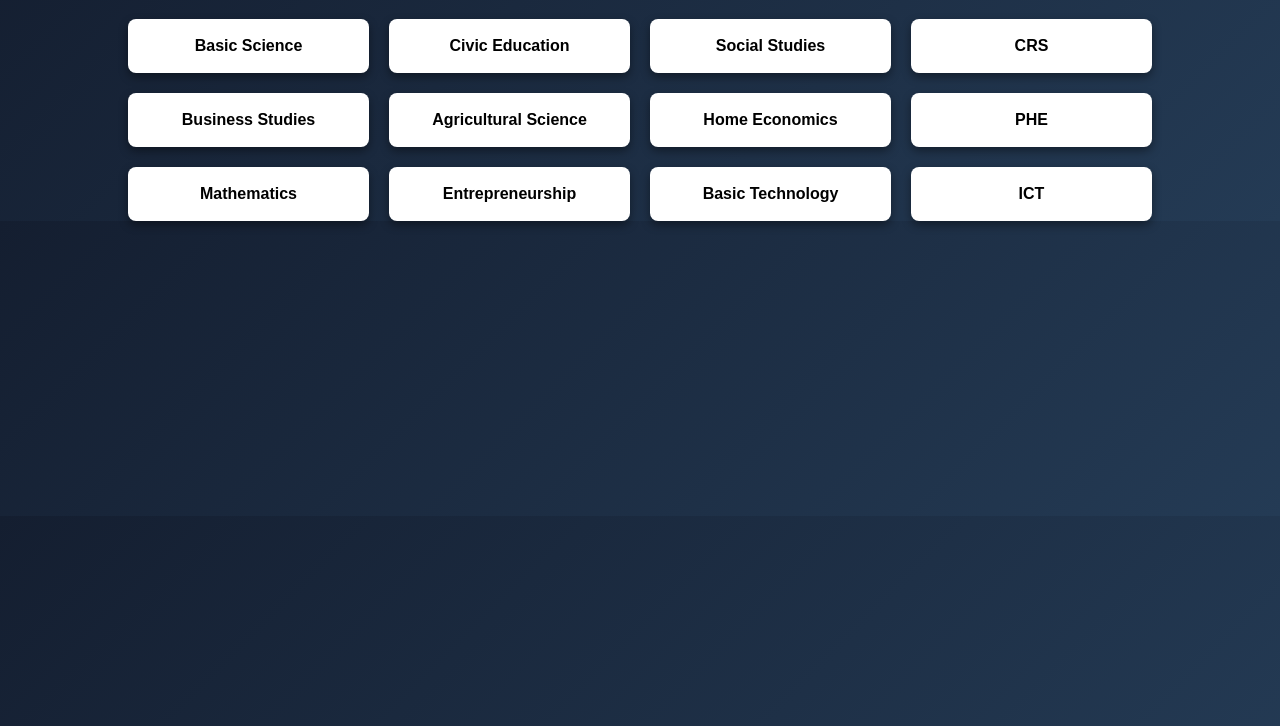
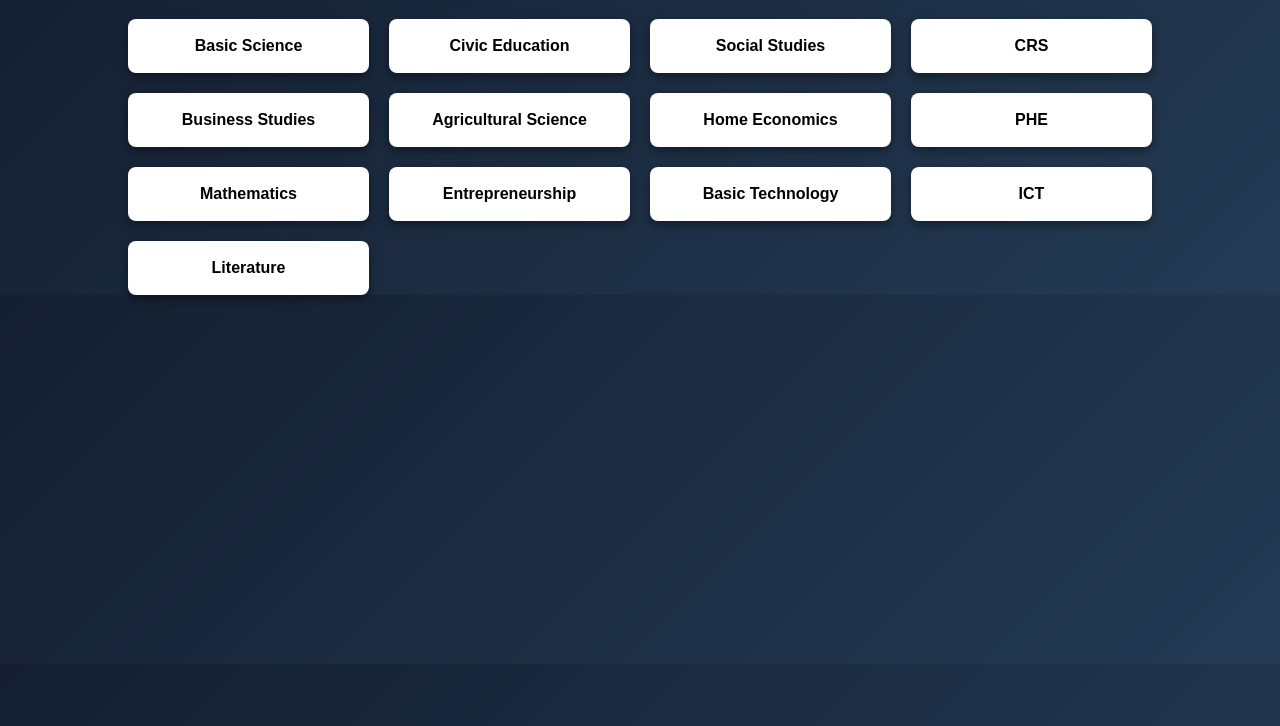
Before and after one commit to kceeAndre/Landmarkcbt, a plain HTML site: page jss3.html in a window 1280 px wide. Shown: the part 74-800 px from the top of the page. Drawn offline with Linux system fonts and the light colour scheme.

Commit message:
Update jss3.html
Added literature question to it

```diff
--- a/jss3.html
+++ b/jss3.html
@@ -38,6 +38,9 @@
 
 <a class="subject" onclick="startExam('https://docs.google.com/forms/d/e/1FAIpQLSczjahCZ3Oj37r9c4BtQSKt3zPkv6KcHkPeBLVXVboalNWspA/viewform?usp=pp_url&entry.37345735=2026-03-11','JSS3_ICT')">ICT</a>
 
+<a class="subject" onclick="startExam('https://docs.google.com/forms/d/e/1FAIpQLSeUfX3DWnZWRlqZps0YdQKojK6thBmSqMu25JdZvQZl3NH6WQ/viewform?usp=pp_url&entry.1116863442=2026-03-15','JSS3_LIT')">Literature</a>
+
+
 </div>
 
 </body>
```
